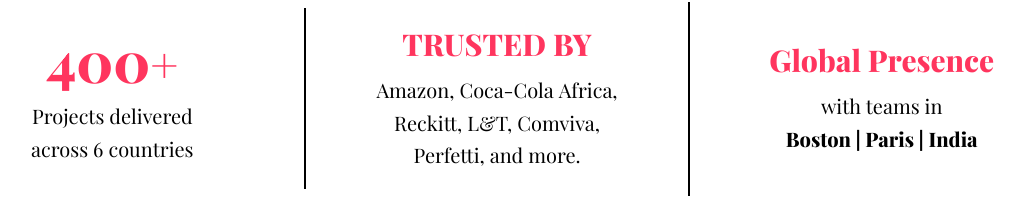
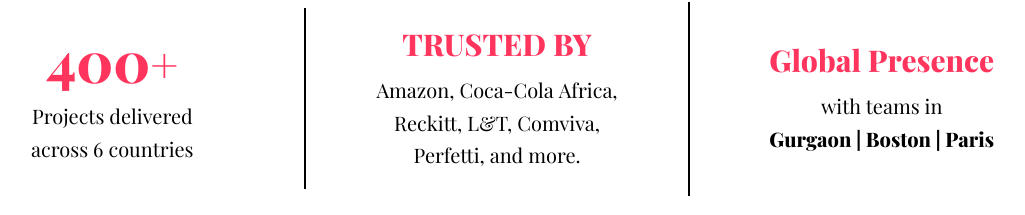
Before and after one commit to SamarthRajput/enki-studio-app, a Next.js app: page / in a window 1280 px wide. Shown: the part 838-1053 px from the top of the page, without its empty margins (143-1168 px from the left). Built offline with nearby package versions, Linux system fonts and the light colour scheme.

Commit message:
ninth commit

```diff
--- a/components/Footer.tsx
+++ b/components/Footer.tsx
@@ -28,7 +28,7 @@
             className="mt-2 text-lg text-center md:text-right"
             style={{ color: "#ff355e", fontFamily: "'Playfair Display', serif" }}
           >
-            Boston <span className="mx-1">|</span> Paris <span className="mx-1">|</span> Mumbai
+            Gurgaon <span className="mx-1">|</span> Boston <span className="mx-1">|</span> Paris
           </div>
           <div className="flex flex-row mt-4">
             <a
--- a/components/StatsPanel.tsx
+++ b/components/StatsPanel.tsx
@@ -60,7 +60,7 @@
           </span>
           <span className="text-lg md:text-xl leading-relaxed" style={{ fontFamily: "'Playfair Display', serif" }}>
             with teams&nbsp;in<br />
-            <span className="font-extrabold">Boston | Paris |&nbsp;India</span>
+            <span className="font-extrabold">Gurgaon | Boston | Paris</span>
           </span>
         </div>
       </div>
```
